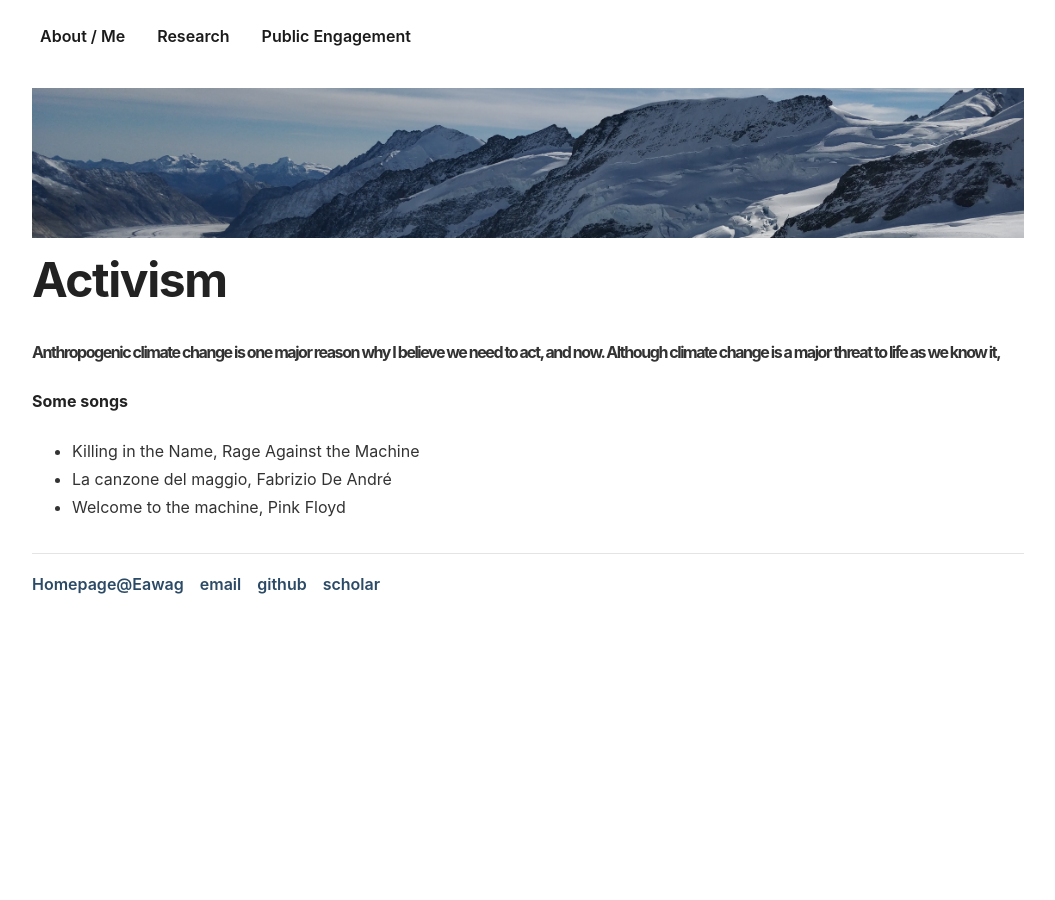
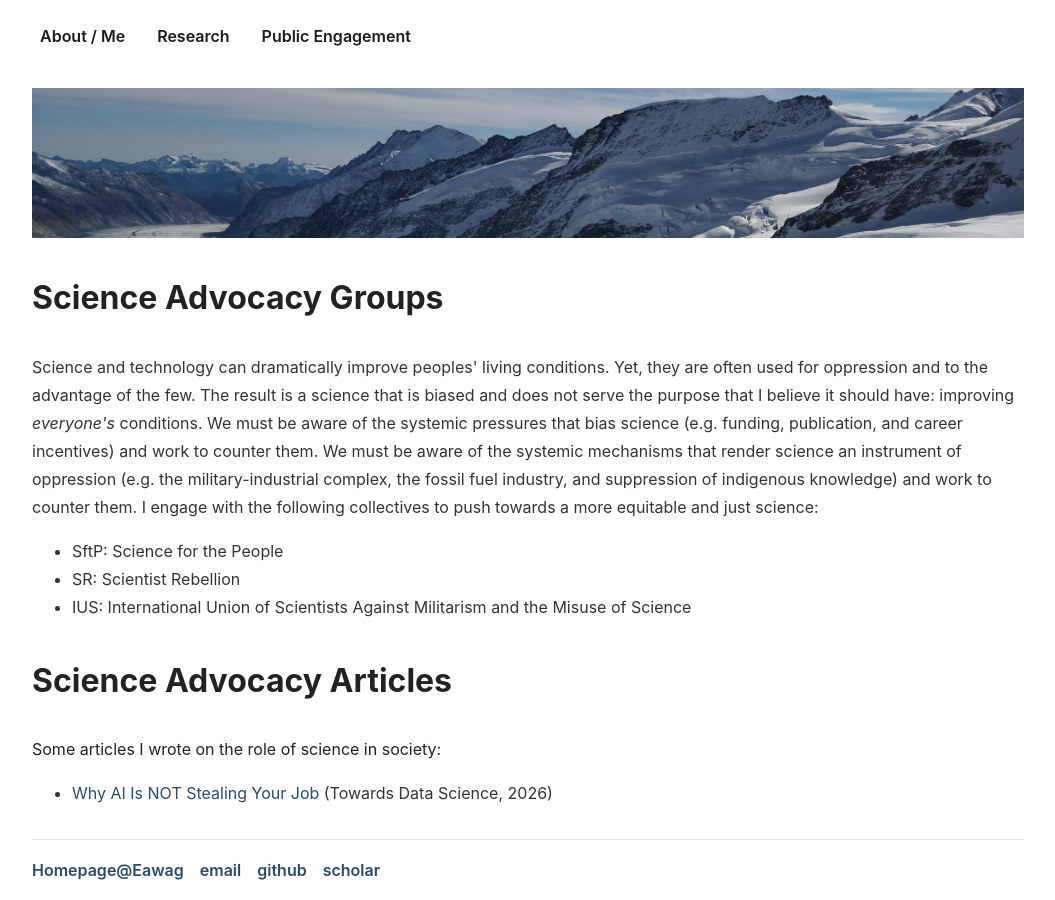
Before and after one commit to mbaityje/mbaityje.github.io, a Jekyll site: the page built from engagement/activism/index.html, in a window 1280 px wide. Shown: the whole page, without its empty margins (112-1167 px from the left). Built offline with Jekyll 4.4.1, drawn with Linux system fonts in a browser that asks for light colours.

Commit message:
Minor changes

```diff
--- a/css/main.css
+++ b/css/main.css
@@ -10,7 +10,8 @@ body {
     background: #fff;
     line-height: 1.75;
 }
-nav ul, footer ul {
+nav ul, nav ul li,
+footer ul, footer ul li {
     padding: 0;
     margin: 0;
     list-style: none;
--- a/engagement/activism/index.html
+++ b/engagement/activism/index.html
@@ -1,22 +1,34 @@
 ---
 layout: default
-title: Activism
+title: Advocacy
 ---
 
 <div class="blurb">
-	<h1>Activism<h1>
-	<p>
-		Anthropogenic climate change is one major reason why I believe we need to act, and now.
 
+	<h2>Science Advocacy Groups</h2>
 
-		Although climate change is a major threat to life as we know it,
+	<p class="content">
+		Science and
+	technology can dramatically improve peoples' living conditions.
+		Yet, they are often used for oppression and to the advantage of the few.
+		The result is a science that is biased and does not serve the purpose that I believe it should have: improving <em>everyone's</em> conditions.
 
-		<h4>Some songs</h4>
+		We must be aware of the systemic pressures that bias science (e.g. funding, publication, and career incentives) and work to counter them.
+
+		We must be aware of the systemic mechanisms that render science an instrument of oppression (e.g. the military-industrial complex, the fossil fuel industry, and suppression of indigenous knowledge) and work to counter them.
+
+		I engage with the following collectives to push towards a more equitable and just science:
+
 		<ul>
-			<li>Killing in the Name, Rage Against the Machine</li>
-			<li>La canzone del maggio, Fabrizio De André</li>
-			<li>Welcome to the machine, Pink Floyd</li>
+			<li>SftP: Science for the People</li>
+			<li>SR: Scientist Rebellion</li>
+			<li>IUS: International Union of Scientists Against Militarism and the Misuse of Science</li>
 		</ul>
 	</p>
 
+	<h2>Science Advocacy Articles</h2>
+	Some articles I wrote on the role of science in society:
+	<ul>
+		<li><a href="https://towardsdatascience.com/why-ai-is-not-stealing-your-job/">Why AI Is NOT Stealing Your Job</a> (Towards Data Science, 2026)</li>
+	</ul>
 </div><!-- /.blurb -->
--- a/research/group/index.html
+++ b/research/group/index.html
@@ -5,7 +5,7 @@ title: Group
 <div class="blurb">
 	<h1>Research group</h1>
 	<figure>
-		<img src="{{ '/images/group-foto-jungfrau.jpg' | relative_url }}" width="50%" alt="Our group at Jungfraujoch">
+		<img src="{{ '/images/Group-picture_2021-10-11.jpg' | relative_url }}" width="50%" alt="Our group at Jungfraujoch">
 		<figcaption> <small>From left to right: Emanuele, Sreenath, Agnieszka, Marco, Christoph at Jungfraujoch in 2021.</small></figcaption>
 	</figure>
 	<h2>Current members</h2>
```
Also changed, not shown: engagement/talks-advocacy/index.html (+5 -18 lines), research/popular-science/index.html (+11 -12 lines), README.md, 2 other files.
